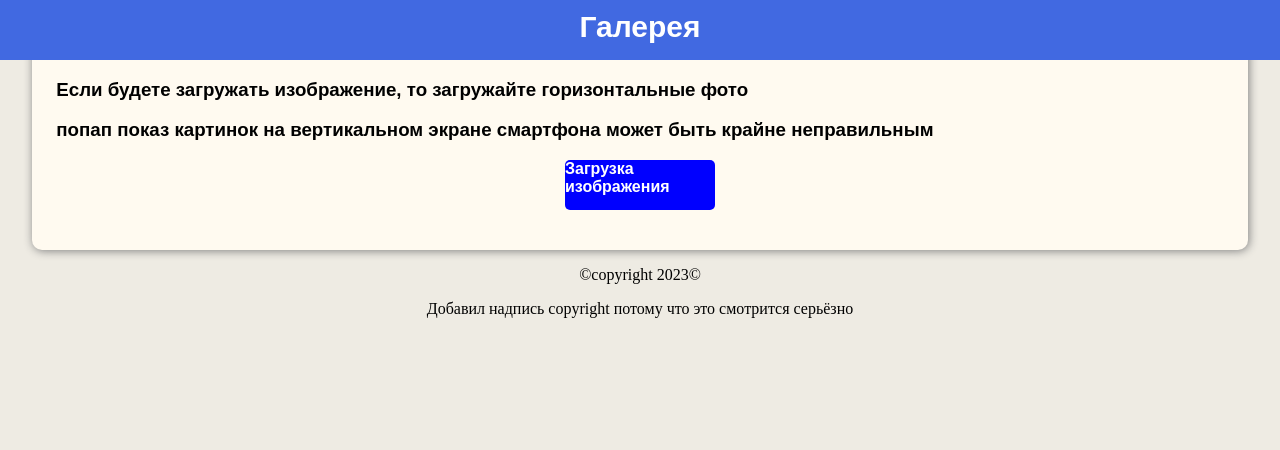
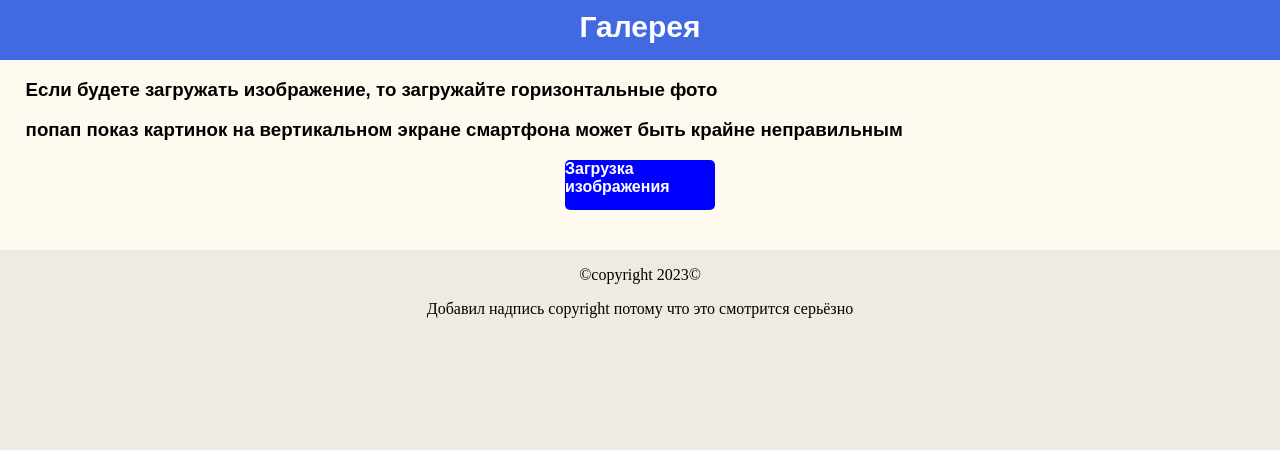
Before and after one commit to Meliodas-Git-0223/Flask-Gallery, a Flask app: template templates/home.html in a window 1280 px wide. Shown: the top 450 px of the page. Run offline with Flask 3, Linux system fonts and the light colour scheme; the template is opened without the code that fills it, so the values that code supplies are empty.

Commit message:
Little changes

```diff
--- a/main.py
+++ b/main.py
@@ -61,7 +61,7 @@ def upload():
         if file and allowed_file(file.filename):
             filename = secure_filename(encName + "."+ file.filename.split(".")[1])
             if filename in images:
-                filename = secure_filename(encName + '_28_D0_95_D1_89_D1_91_20_D0_BE_D0_B4_D0_B8_D0_BD_29' + "."+ file.filename.split(".")[1])
+                filename = secure_filename(encName + use8.encode(str(datetime.datetime.now())) + "."+ file.filename.split(".")[1])
             else:
                 filename = filename
             print(filename)
--- a/static/style.css
+++ b/static/style.css
@@ -17,11 +17,9 @@ body{
     display: block;
     padding-top: 60px;
     background-color: floralwhite;
-    width: 95%;
+    width: 100%;
     margin: auto;
     padding-bottom: 40px;
-    border-radius: 10px;
-    box-shadow: 1px 1px 10px gray;
 }
 
 .content {
```
